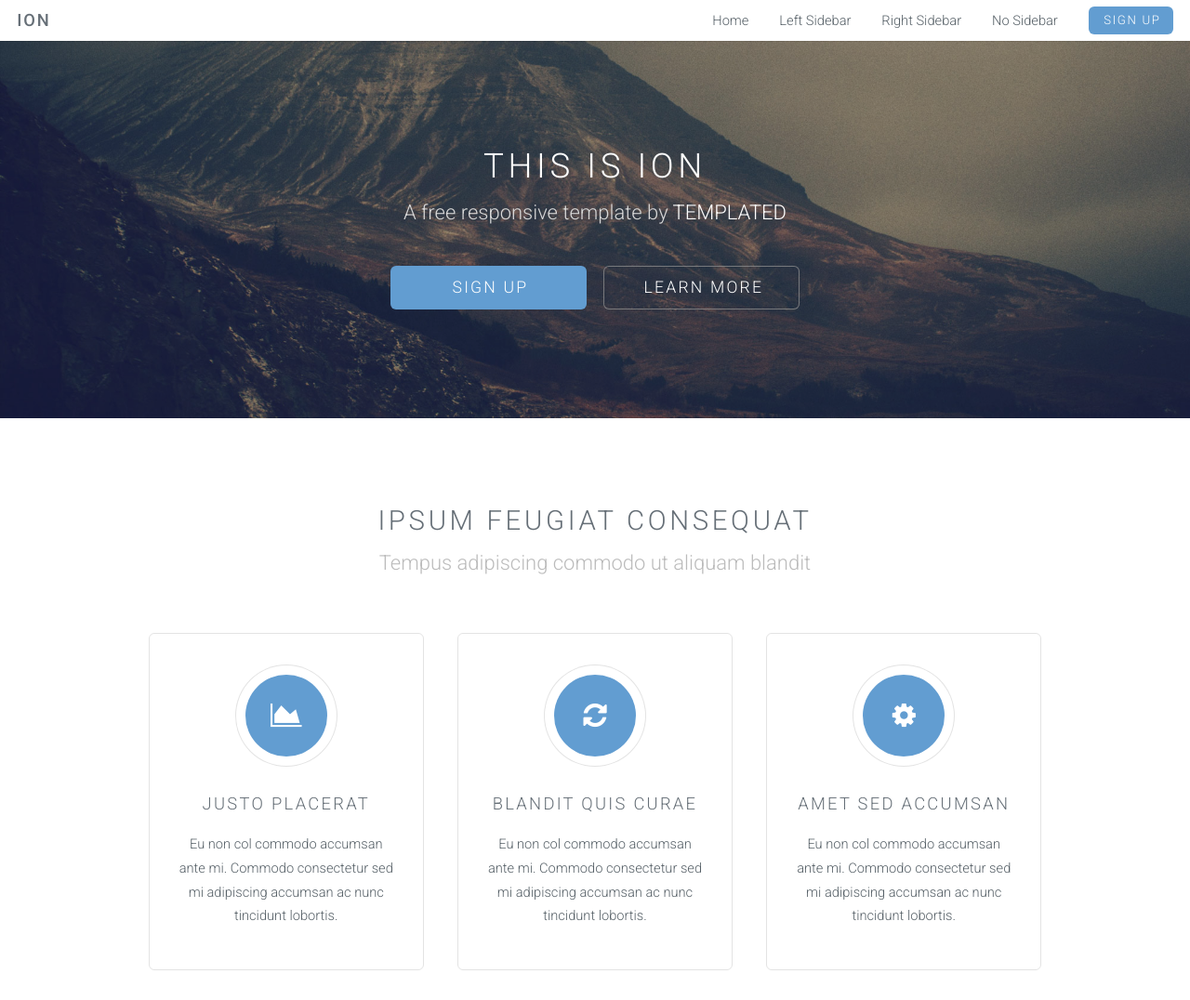
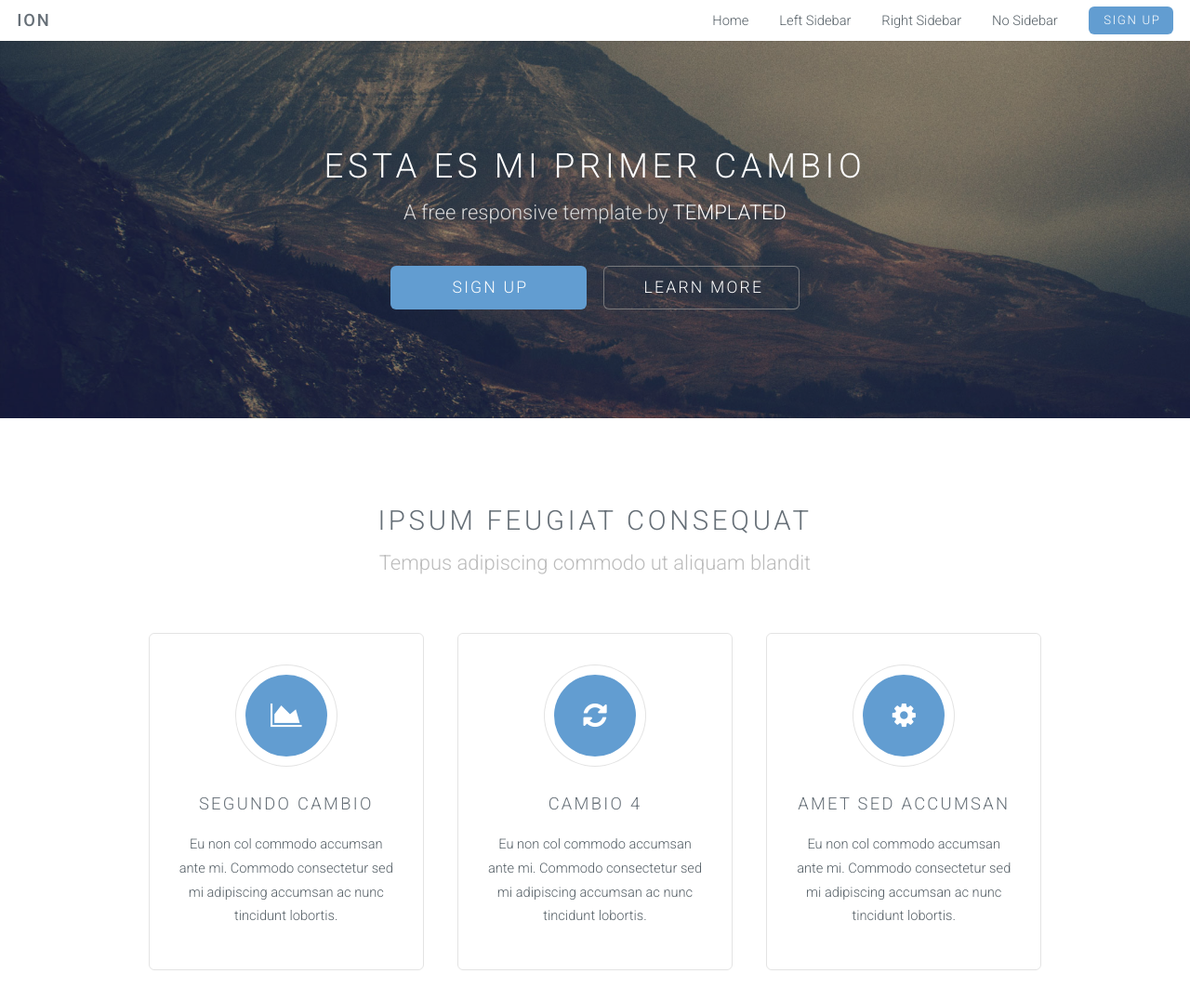
Before and after one commit to acosgaya/CursoCiffGit, a plain HTML site: page index.html in a window 1280 px wide. Shown: the top 1076 px of the page at 93% size. Drawn offline with Linux system fonts and the light colour scheme.

Commit message:
Second change

```diff
--- a/index.html
+++ b/index.html
@@ -40,7 +40,7 @@
 		<!-- Banner -->
 			<section id="banner">
 				<div class="inner">
-					<h2>This is Ion</h2>
+					<h2>Esta es mi primer cambio</h2>
 					<p>A free responsive template by <a href="http://templated.co">TEMPLATED</a></p>
 					<ul class="actions">
 						<li><a href="#content" class="button big special">Sign Up</a></li>
@@ -60,14 +60,14 @@
 						<div class="4u">
 							<section class="special box">
 								<i class="icon fa-area-chart major"></i>
-								<h3>Justo placerat</h3>
+								<h3>Segundo cambio</h3>
 								<p>Eu non col commodo accumsan ante mi. Commodo consectetur sed mi adipiscing accumsan ac nunc tincidunt lobortis.</p>
 							</section>
 						</div>
 						<div class="4u">
 							<section class="special box">
 								<i class="icon fa-refresh major"></i>
-								<h3>Blandit quis curae</h3>
+								<h3>Cambio 4</h3>
 								<p>Eu non col commodo accumsan ante mi. Commodo consectetur sed mi adipiscing accumsan ac nunc tincidunt lobortis.</p>
 							</section>
 						</div>
```
